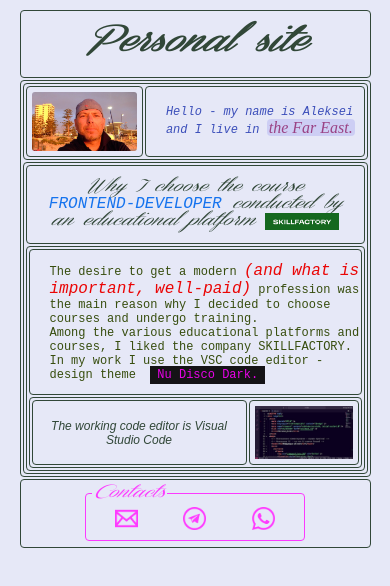
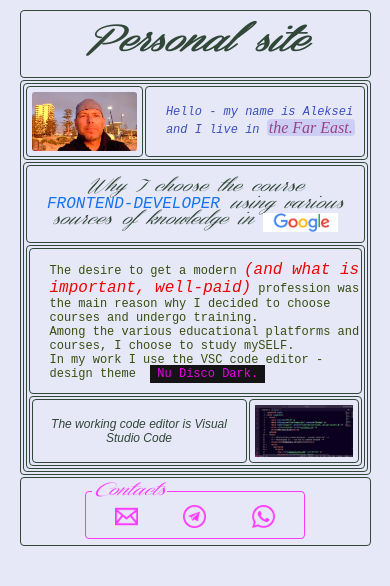
Before and after one commit to Aleksei900200/Aleksei900200.github.io, a plain HTML site: page index.html in a window 390 px wide. Drawn offline with Linux system fonts and the light colour scheme.

Commit message:
Add files via upload

```diff
--- a/css/main.css
+++ b/css/main.css
@@ -108,7 +108,7 @@ section {
   font-style: italic;
 }
 .first p img {
-  margin-bottom: -12px;
+  margin-bottom: -10px;
 }
 .second {
   flex-direction: row;
@@ -343,7 +343,7 @@ legend {
   }
   .first p img {
     width: 25%;
-    margin-bottom: -5px;
+    margin-bottom: -8px;
   }
   .second {
     flex-direction: column;
@@ -424,7 +424,7 @@ legend {
   }
   .first p img {
     width: 25%;
-    margin-bottom: -5px;
+    margin-bottom: -8px;
   }
   .second {
     flex-direction: column;
--- a/index.html
+++ b/index.html
@@ -32,17 +32,17 @@
         <section>
           <div class="first">
             <p>
-              Why I choose the course <span>frontend-developer</span> conducted
-              by an educational platform
+              Why I choose the course <span>frontend-developer</span> using
+              various sources of knowledge in
               <a
-                href="https://skillfactory.ru/"
-                title="Ссылка на сайт SKILLFACTORY"
+                href="https://www.google.ru"
+                title="Ссылка на сайт Google"
                 target="_blank"
               >
                 <img
-                  src="/images/SKILLFACTORY_logo.jpg"
-                  alt="SKILLFACTORY_LOGO"
-                  width="150px"
+                  src="/images/google-icon.jpg"
+                  alt="google_LOGO"
+                  width="130px"
               /></a>
             </p>
           </div>
@@ -54,7 +54,7 @@
                 profession was the main reason why I decided to choose courses
                 and undergo training.
                 <br />Among the various educational platforms and courses, I
-                liked the company SKILLFACTORY.
+                choose to study mySELF.
                 <br />
                 In my work I use the VSC code editor - design theme &nbsp<span
                   >Nu Disco Dark.</span
```
Also changed, not shown: images/google-icon.jpg (added).
